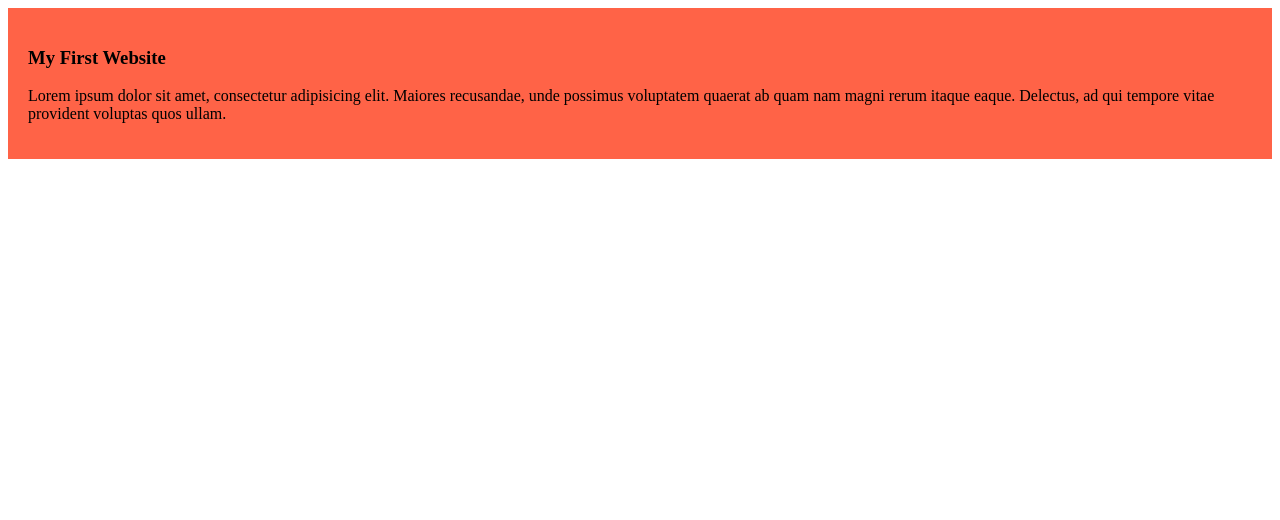
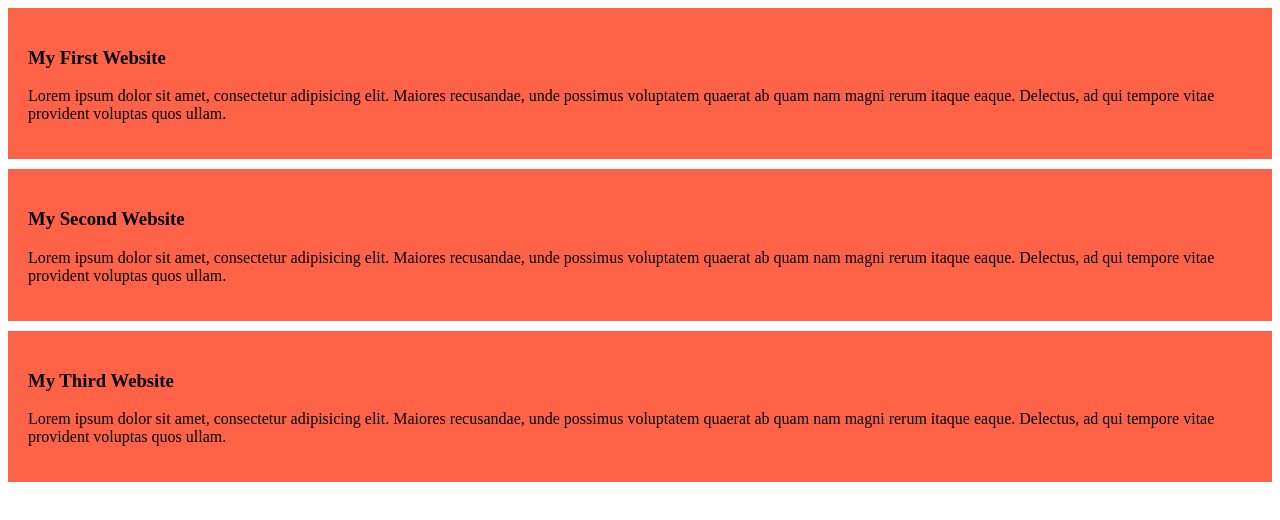
Before and after one commit to anisul770/my-simple-website, a plain HTML site: page index.html in a window 1280 px wide. Drawn offline with Linux system fonts and the light colour scheme.

Commit message:
added the Second and the third blog

```diff
--- a/index.html
+++ b/index.html
@@ -11,5 +11,13 @@
         <h3>My First Website</h3>
         <p>Lorem ipsum dolor sit amet, consectetur adipisicing elit. Maiores recusandae, unde possimus voluptatem quaerat ab quam nam magni rerum itaque eaque. Delectus, ad qui tempore vitae provident voluptas quos ullam.</p>
     </div>
+    <div>
+        <h3>My Second Website</h3>
+        <p>Lorem ipsum dolor sit amet, consectetur adipisicing elit. Maiores recusandae, unde possimus voluptatem quaerat ab quam nam magni rerum itaque eaque. Delectus, ad qui tempore vitae provident voluptas quos ullam.</p>
+    </div>
+    <div>
+        <h3>My Third Website</h3>
+        <p>Lorem ipsum dolor sit amet, consectetur adipisicing elit. Maiores recusandae, unde possimus voluptatem quaerat ab quam nam magni rerum itaque eaque. Delectus, ad qui tempore vitae provident voluptas quos ullam.</p>
+    </div>
 </body>
 </html>
--- a/styles/blog.css
+++ b/styles/blog.css
@@ -1,4 +1,5 @@
 div{
     background-color: tomato;
     padding: 20px;
+    margin-bottom: 10px;
 }
```
